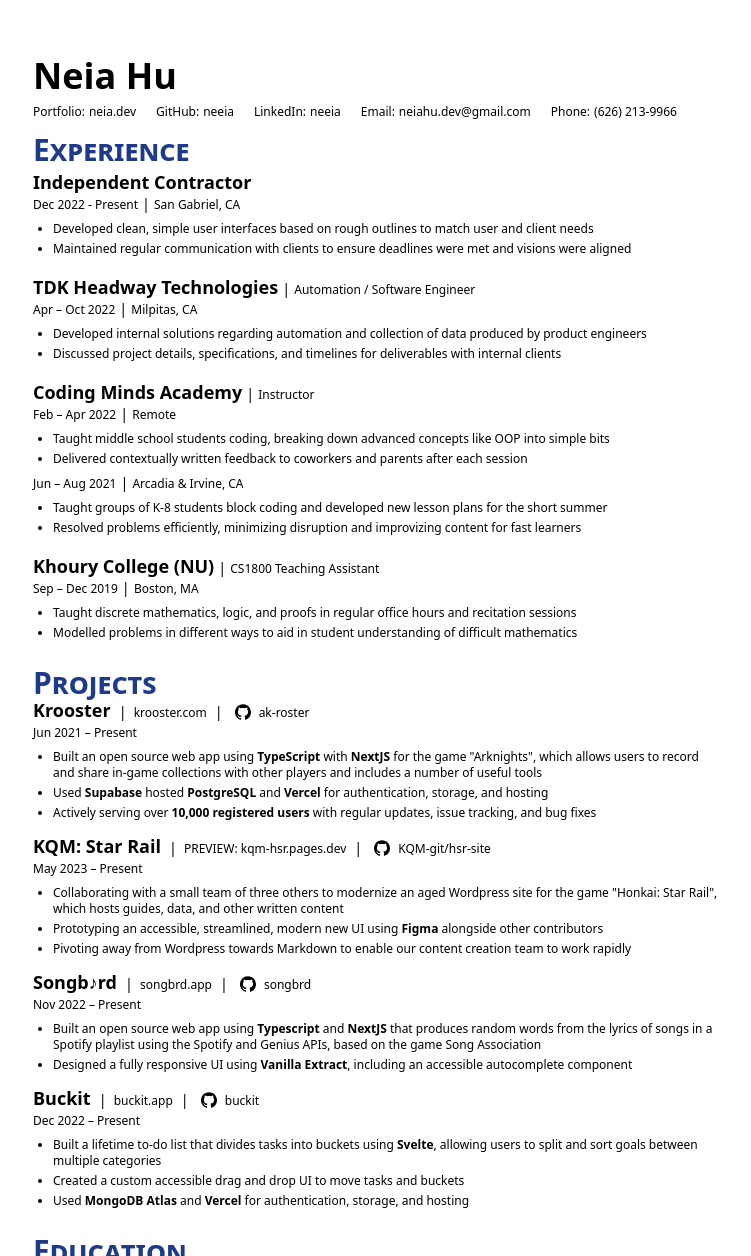
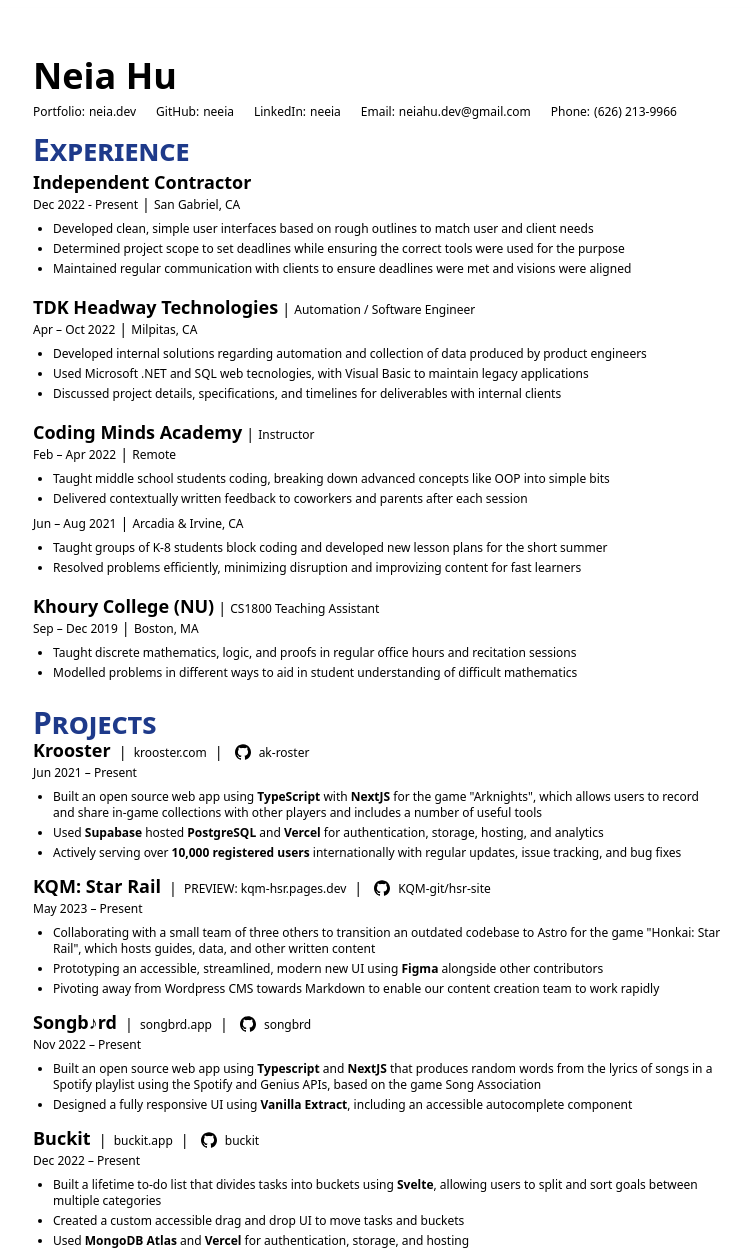
Before and after one commit to neeia/portfolio, an Astro site: page /resume in a window 1280 px wide. Shown: the top 1256 px of the page, without its empty margins (263-1014 px from the left). Built offline with nearby package versions, Linux system fonts and the light colour scheme; Astro itself is replaced by a stand-in of ours.

Commit message:
Improve resume content description

```diff
--- a/src/pages/resume.astro
+++ b/src/pages/resume.astro
@@ -104,6 +104,10 @@ import "../styles/global.css";
                 to match user and client needs
               </li>
               <li>
+                Determined project scope to set deadlines while ensuring the
+                correct tools were used for the purpose
+              </li>
+              <li>
                 Maintained regular communication with clients to ensure
                 deadlines were met and visions were aligned
               </li>
@@ -117,6 +121,10 @@ import "../styles/global.css";
               <li>
                 Developed internal solutions regarding automation and collection
                 of data produced by product engineers
+              </li>
+              <li>
+                Used Microsoft .NET and SQL web tecnologies, with Visual Basic
+                to maintain legacy applications
               </li>
               <li>
                 Discussed project details, specifications, and timelines for
@@ -187,11 +195,11 @@ import "../styles/global.css";
               </li>
               <li>
                 Used <b>Supabase</b> hosted <b>PostgreSQL</b> and <b>Vercel</b> for
-                authentication, storage, and hosting
+                authentication, storage, hosting, and analytics
               </li>
               <li>
-                Actively serving over <b>10,000 registered users</b> with regular
-                updates, issue tracking, and bug fixes
+                Actively serving over <b>10,000 registered users</b> internationally
+                with regular updates, issue tracking, and bug fixes
               </li>
             </Project>
             <Project
@@ -207,16 +215,16 @@ import "../styles/global.css";
               }}
             >
               <li>
-                Collaborating with a small team of three others to modernize an
-                aged Wordpress site for the game "Honkai: Star Rail", which
-                hosts guides, data, and other written content
+                Collaborating with a small team of three others to transition an
+                outdated codebase to Astro for the game "Honkai: Star Rail",
+                which hosts guides, data, and other written content
               </li>
               <li>
                 Prototyping an accessible, streamlined, modern new UI using
                 <b>Figma</b> alongside other contributors
               </li>
               <li>
-                Pivoting away from Wordpress towards Markdown to enable our
+                Pivoting away from Wordpress CMS towards Markdown to enable our
                 content creation team to work rapidly
               </li>
             </Project>
```
